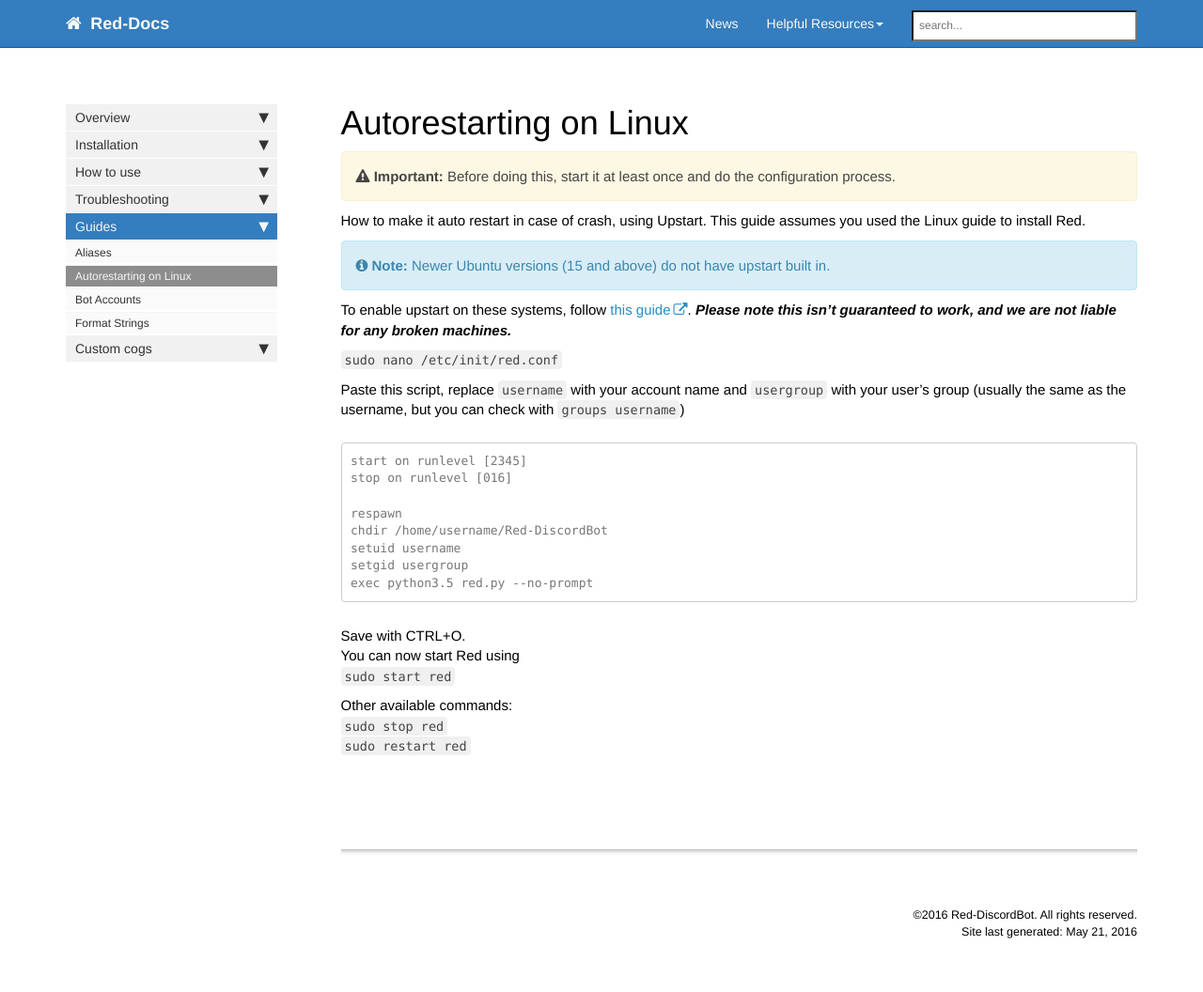
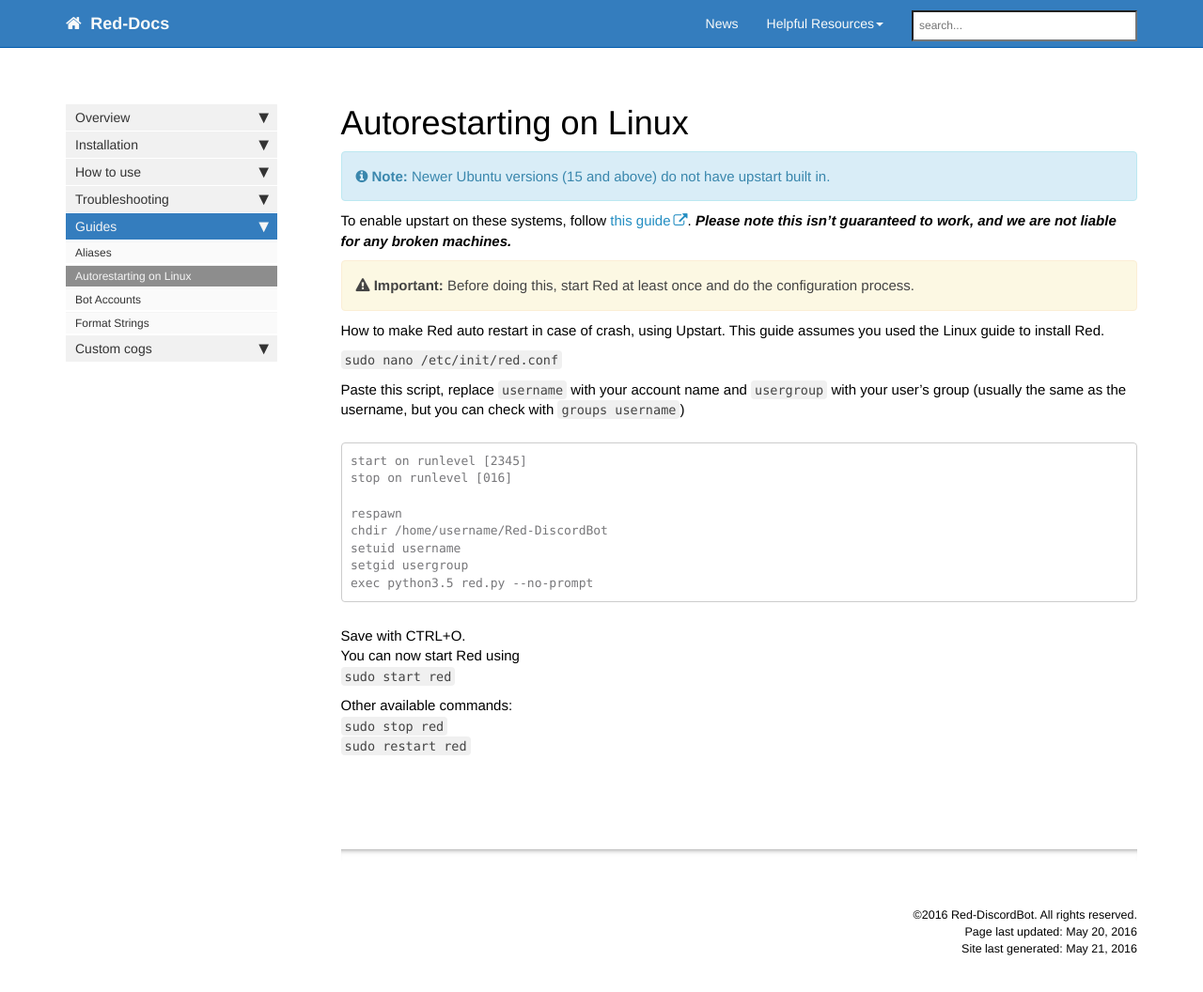
Before and after one commit to Twentysix26/Red-Docs, a Jekyll site: the page built from red/red_guide_linux_upstart.md, in a window 1280 px wide and 1080 px high. Shown: the top 1056 px of the window at 94% size. Built offline with Jekyll 4.4.1, drawn with Linux system fonts in a browser that asks for light colours; nearby versions of some CDN libraries; comment, search, counter and statistics services are not loaded.

Commit message:
redid formatting of upstart warnings to make clearer

```diff
--- a/red/red_guide_linux_upstart.md
+++ b/red/red_guide_linux_upstart.md
@@ -2,13 +2,16 @@
 title: Autorestarting on Linux
 sidebar: red_sidebar
 permalink: /red_guide_linux_upstart/
+last_updated: May 20, 2016
 ---
 
-{{site.data.alerts.important}} Before doing this, start it at least once and do the configuration process. {{site.data.alerts.end}}
-
-How to make it auto restart in case of crash, using Upstart. This guide assumes you used the Linux guide to install Red.
 {{site.data.alerts.note}} Newer Ubuntu versions (15 and above) do not have upstart built in.{{site.data.alerts.end}}
 To enable upstart on these systems, follow [this guide](https://www.maketecheasier.com/re-enable-upstart-ubuntu/). ***Please note this isn't guaranteed to work, and we are not liable for any broken machines.***
+
+{{site.data.alerts.important}} Before doing this, start Red at least once and do the configuration process. {{site.data.alerts.end}}
+
+How to make Red auto restart in case of crash, using Upstart. This guide assumes you used the Linux guide to install Red.
+
 
 `sudo nano /etc/init/red.conf`
 
```
